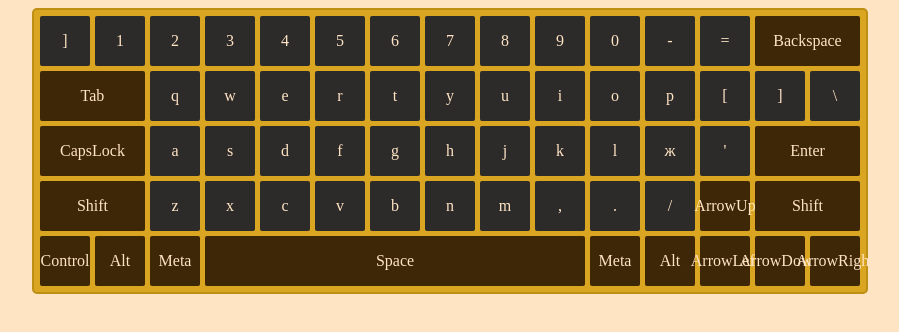
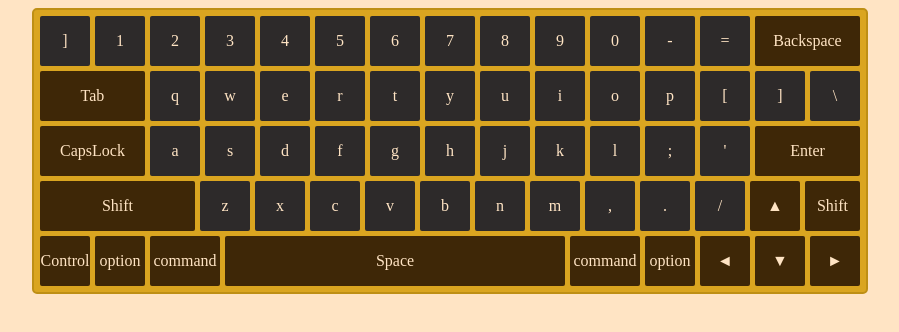
Before and after one commit to glitch-surfer/virtual-keyboard, a website: page index.html in a window 1280 px wide. Shown: the whole page, without its empty margins (190-1089 px from the left). Drawn offline with Linux system fonts and the light colour scheme.

Commit message:
fix: fix classes for correct keyboard visual

```diff
--- a/index.js
+++ b/index.js
@@ -277,8 +277,8 @@ const keyboard = [
 
   },
   {
-    keyRus: ';',
-    keyEng: 'ж',
+    keyRus: 'ж',
+    keyEng: ';',
     code: 'Semicolon',
     classes: 'btn',
 
@@ -301,7 +301,7 @@ const keyboard = [
     keyRus: 'Shift',
     keyEng: 'Shift',
     code: 'ShiftLeft',
-    classes: 'btn btn_func shift',
+    classes: 'btn btn_func shift-left',
 
   },
   {
@@ -375,8 +375,8 @@ const keyboard = [
 
   },
   {
-    keyRus: 'ArrowUp',
-    keyEng: 'ArrowUp',
+    keyRus: '▲',
+    keyEng: '▲',
     code: 'ArrowUp',
     classes: 'btn btn_func',
 
@@ -385,7 +385,7 @@ const keyboard = [
     keyRus: 'Shift',
     keyEng: 'Shift',
     code: 'ShiftRight',
-    classes: 'btn btn_func shift',
+    classes: 'btn btn_func shift-right',
 
   },
   {
@@ -396,17 +396,17 @@ const keyboard = [
 
   },
   {
-    keyRus: 'Alt',
-    keyEng: 'Alt',
+    keyRus: 'option',
+    keyEng: 'option',
     code: 'AltLeft',
     classes: 'btn btn_func alt',
 
   },
   {
-    keyRus: 'Meta',
-    keyEng: 'Meta',
+    keyRus: 'command',
+    keyEng: 'command',
     code: 'MetaLeft',
-    classes: 'btn btn_func alt',
+    classes: 'btn btn_func meta',
 
   },
   {
@@ -417,36 +417,36 @@ const keyboard = [
 
   },
   {
-    keyRus: 'Meta',
-    keyEng: 'Meta',
+    keyRus: 'command',
+    keyEng: 'command',
     code: 'MetaRight',
-    classes: 'btn btn_func alt',
+    classes: 'btn btn_func meta',
 
   },
   {
-    keyRus: 'Alt',
-    keyEng: 'Alt',
+    keyRus: 'option',
+    keyEng: 'option',
     code: 'AltRight',
     classes: 'btn btn_func option',
 
   },
   {
-    keyRus: 'ArrowLeft',
-    keyEng: 'ArrowLeft',
+    keyRus: '◄',
+    keyEng: '◄',
     code: 'ArrowLeft',
     classes: 'btn btn_func',
 
   },
   {
-    keyRus: 'ArrowDown',
-    keyEng: 'ArrowDown',
+    keyRus: '▼',
+    keyEng: '▼',
     code: 'ArrowDown',
     classes: 'btn btn_func',
 
   },
   {
-    keyRus: 'ArrowRight',
-    keyEng: 'ArrowRight',
+    keyRus: '►',
+    keyEng: '►',
     code: 'ArrowRight',
     classes: 'btn btn_func',
 
--- a/styles/_btn.scss
+++ b/styles/_btn.scss
@@ -29,10 +29,16 @@
     flex: 1 0 100px;
 }
 
-.shift {
-    flex: 1 0 100px;
+.shift-left {
+    flex: 1 0 150px;
+}
+.shift-right {
+    flex: 1 0 50px;
 }
 
 .space {
-    flex: 1 0 350px;
+    flex: 1 0 320px;
 }
+.meta {
+    flex: 1 0 50px;
+}
```
Also changed, not shown: styles/styles.css, 1 other file.
